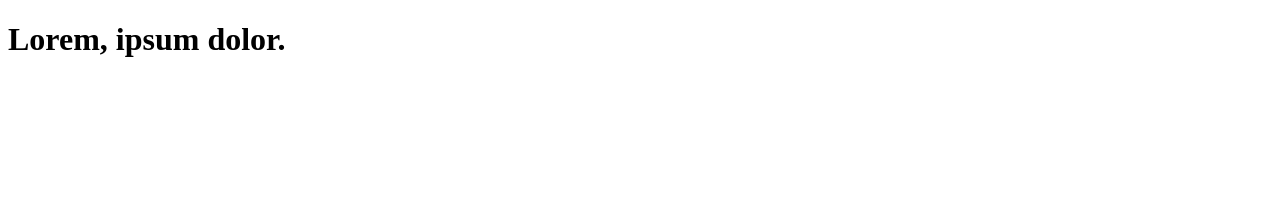
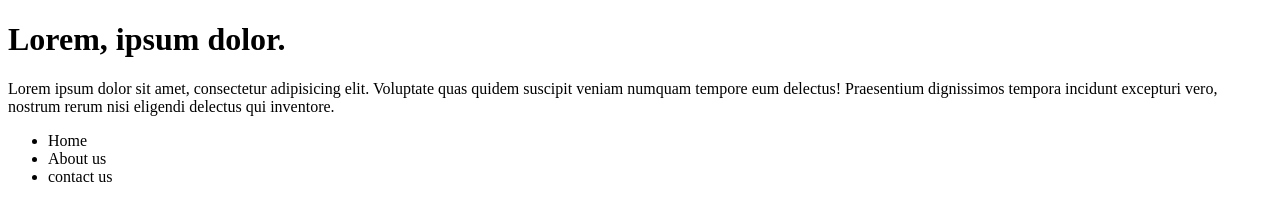
Before and after one commit to TriciaChimalu/learn-git, a plain HTML site: page index.html in a window 1280 px wide. Drawn offline with Linux system fonts and the light colour scheme.

Commit message:
add a list

```diff
--- a/index.html
+++ b/index.html
@@ -7,5 +7,12 @@
 </head>
 <body>
     <h1>Lorem, ipsum dolor.</h1>
+    <p>Lorem ipsum dolor sit amet, consectetur adipisicing elit. Voluptate quas quidem suscipit veniam numquam tempore eum delectus! Praesentium dignissimos
+         tempora incidunt excepturi vero, nostrum rerum nisi eligendi delectus qui inventore.</p>
+         <ul>
+            <li>Home</li>
+            <li>About us</li>
+            <li>contact us</li>
+         </ul>
 </body>
 </html>
```
